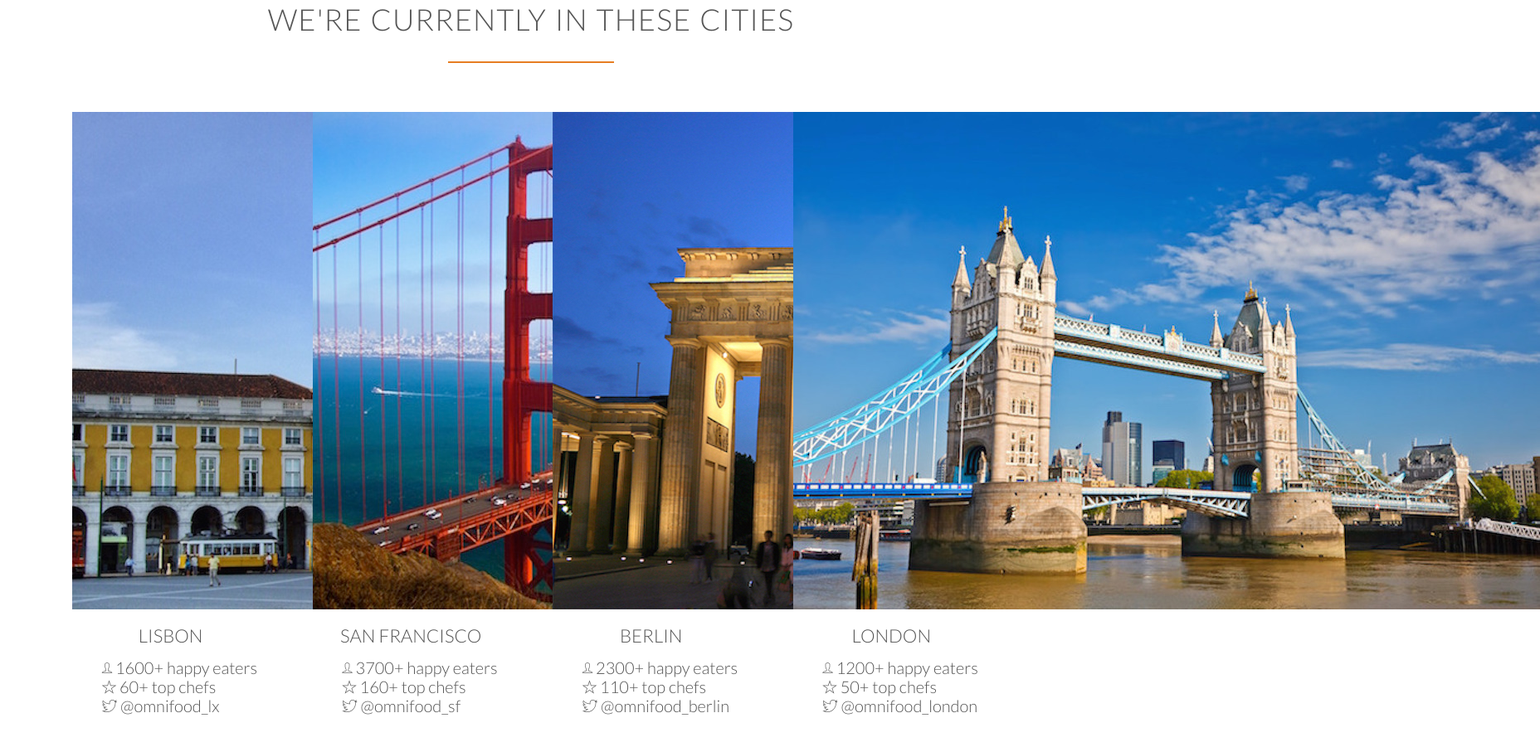
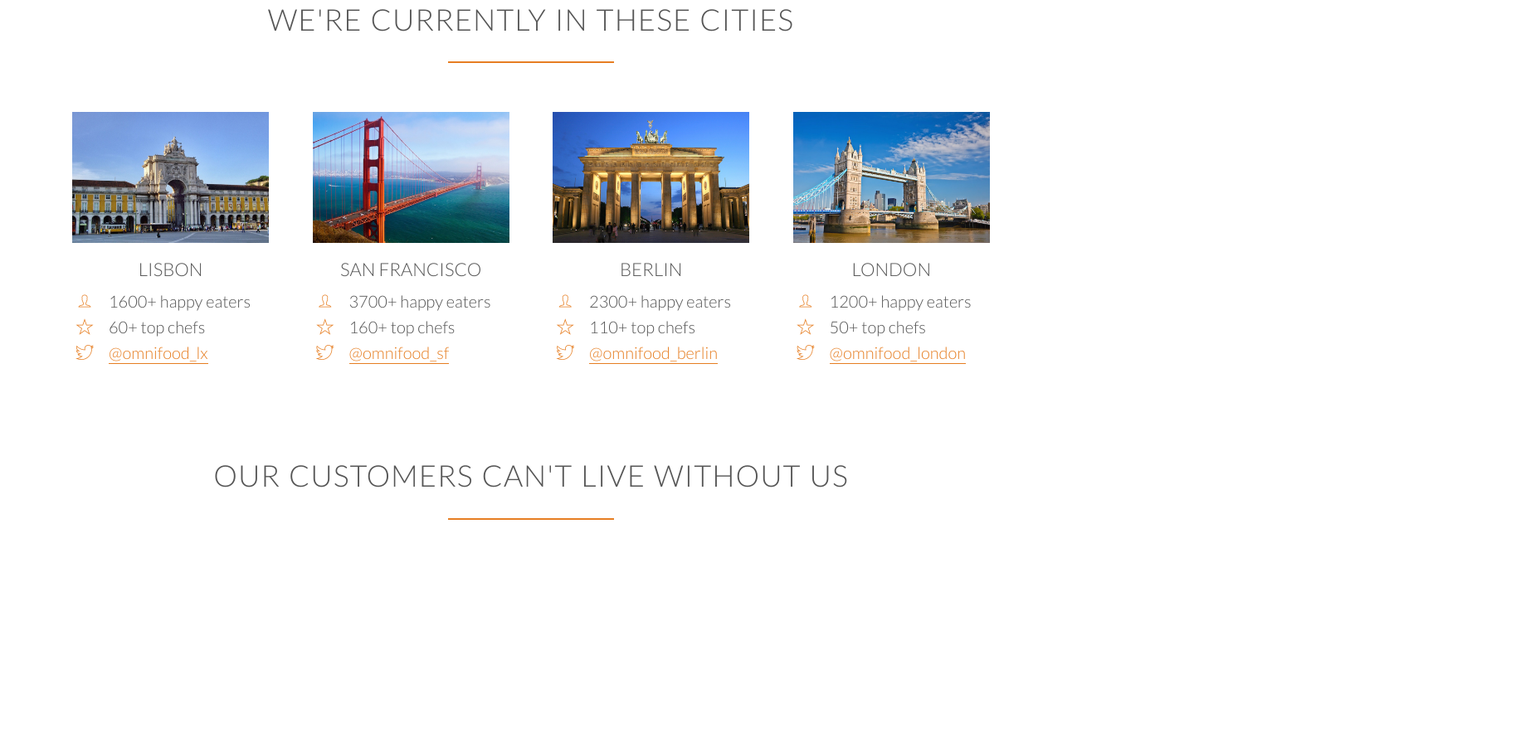
Before and after one commit to DDLibaneo/Omnifood, a plain HTML site: page index.html in a window 1280 px wide. Shown: the part 2807-3708 px from the top of the page at 83% size, 1856 px wide, since content can reach past the window. After the commit the page ends 3544 px from the top, so only its background shows below. Drawn offline with Linux system fonts and the light colour scheme; files whose address does not match are found by name.

Commit message:
added section-city

```diff
--- a/index.html
+++ b/index.html
@@ -152,67 +152,85 @@
           <img src="resources/img/lisbon-3.jpg" alt="Lisbon">
           <h3>Lisbon</h3>
           <div class="city-feature">
-            <i class="ion-ios-person-outline"></i>
+            <i class="ion-ios-person-outline icon-small"></i>
             1600+ happy eaters
           </div>
           <div class="city-feature">
-            <i class="ion-ios-star-outline"></i>
+            <i class="ion-ios-star-outline icon-small"></i>
             60+ top chefs
           </div>
           <div class="city-feature">
-            <i class="ion-social-twitter-outline"></i>
-            @omnifood_lx
+            <i class="ion-social-twitter-outline icon-small"></i>
+            <a href="#">@omnifood_lx</a>
           </div>
         </div>
         <div class="col span-1-of-4 box">
           <img src="resources/img/san-francisco.jpg" alt="San Francisco">
           <h3>San Francisco</h3>
           <div class="city-feature">
-            <i class="ion-ios-person-outline"></i>
+            <i class="ion-ios-person-outline icon-small"></i>
             3700+ happy eaters
           </div>
           <div class="city-feature">
-            <i class="ion-ios-star-outline"></i>
+            <i class="ion-ios-star-outline icon-small"></i>
             160+ top chefs
           </div>
           <div class="city-feature">
-            <i class="ion-social-twitter-outline"></i>
-            @omnifood_sf
+            <i class="ion-social-twitter-outline icon-small"></i>
+            <a href="#">@omnifood_sf</a>
           </div>
         </div>
         <div class="col span-1-of-4 box">
           <img src="resources/img/berlin.jpg" alt="Berlin">
           <h3>Berlin</h3>
           <div class="city-feature">
-            <i class="ion-ios-person-outline"></i>
+            <i class="ion-ios-person-outline icon-small"></i>
             2300+ happy eaters
           </div>
           <div class="city-feature">
-            <i class="ion-ios-star-outline"></i>
+            <i class="ion-ios-star-outline icon-small"></i>
             110+ top chefs
           </div>
           <div class="city-feature">
-            <i class="ion-social-twitter-outline"></i>
-            @omnifood_berlin
+            <i class="ion-social-twitter-outline icon-small"></i>
+            <a href="#">@omnifood_berlin</a>
           </div>
         </div>
         <div class="col span-1-of-4 box">
           <img src="resources/img/london.jpg" alt="London">
           <h3>London</h3>
           <div class="city-feature">
-            <i class="ion-ios-person-outline"></i>
+            <i class="ion-ios-person-outline icon-small"></i>
             1200+ happy eaters
           </div>
           <div class="city-feature">
-            <i class="ion-ios-star-outline"></i>
+            <i class="ion-ios-star-outline icon-small"></i>
             50+ top chefs
           </div>
           <div class="city-feature">
-            <i class="ion-social-twitter-outline"></i>
-            @omnifood_london
-          </div>
+            <i class="ion-social-twitter-outline icon-small "></i>
+            <a href="#">@omnifood_london</a>
+           </div>
         </div>
+      </div>
+    </section>
+    <section class="section-testimonials">
+      <div class="row">
+        <h2>Our customers can't live without us</h2>
+
       </div>
     </section>
   </body>
 </html>
+
+
+<!--
+Omnifood is just awesome! I just launched a startup which leaves me with no time for cooking, so Omnifood is a life-saver. Now that I got used to it, I couldn't live without my daily meals!
+(Alberto Duncan)
+
+Inexpensive, healthy and great-tasting meals, delivered right to my home. We have lots of food delivery here in Lisbon, but no one comes even close to Omifood. Me and my family are so in love!
+(Joana Silva)
+
+I was looking for a quick and easy food delivery service in San Franciso. I tried a lot of them and ended up with Omnifood. Best food delivery service in the Bay Area. Keep up the great work!
+(Milton Chapman)
+-->
--- a/resources/css/style.css
+++ b/resources/css/style.css
@@ -117,6 +117,39 @@ h2:after {
   color: #e67e22;
   margin-bottom: 10px;
   text-align: center;
+}
+
+.icon-small {
+  display: inline-block;
+  width: 30px;
+  text-align: center;
+  color: #e67e22;
+  font-size: 120%;
+  margin-right: 10px;
+
+  /*Secrets to align icons and text*/
+  line-height: 120%;
+  vertical-align: middle;
+  margin-top: -5px;
+}
+
+/* --------------------------------------- */
+/* LINKS */
+/* --------------------------------------- */
+
+a:link,
+a:visited {
+  text-decoration: none;
+  color: #e67e22;
+  border-bottom: 1px solid #e67e22;
+  padding-bottom: 1px;
+  transition: border-bottom 0.5s, color 0.5s
+}
+
+a:hover,
+a:active {
+  color: #555;
+  border-bottom: 1px solid transparent;
 }
 
 /* --------------------------------------- */
@@ -318,6 +351,11 @@ header {
   margin-right: 25px;
 }
 
+.btn-app:link,
+.btn-app:visited {
+  border-bottom: transparent;
+}
+
 .btn-app img {
   height: 40px;
   width: auto;
@@ -333,12 +371,12 @@ header {
 }
 
 .box img {
-  height: 100%;
-  width: auto;
+  width: 100%;
+  height: auto;
   margin-bottom: 15px;
   text-align: center;
 }
 
 .city-feature {
-  margin-left: 15%;
+  margin-bottom: 5px;
 }
```
